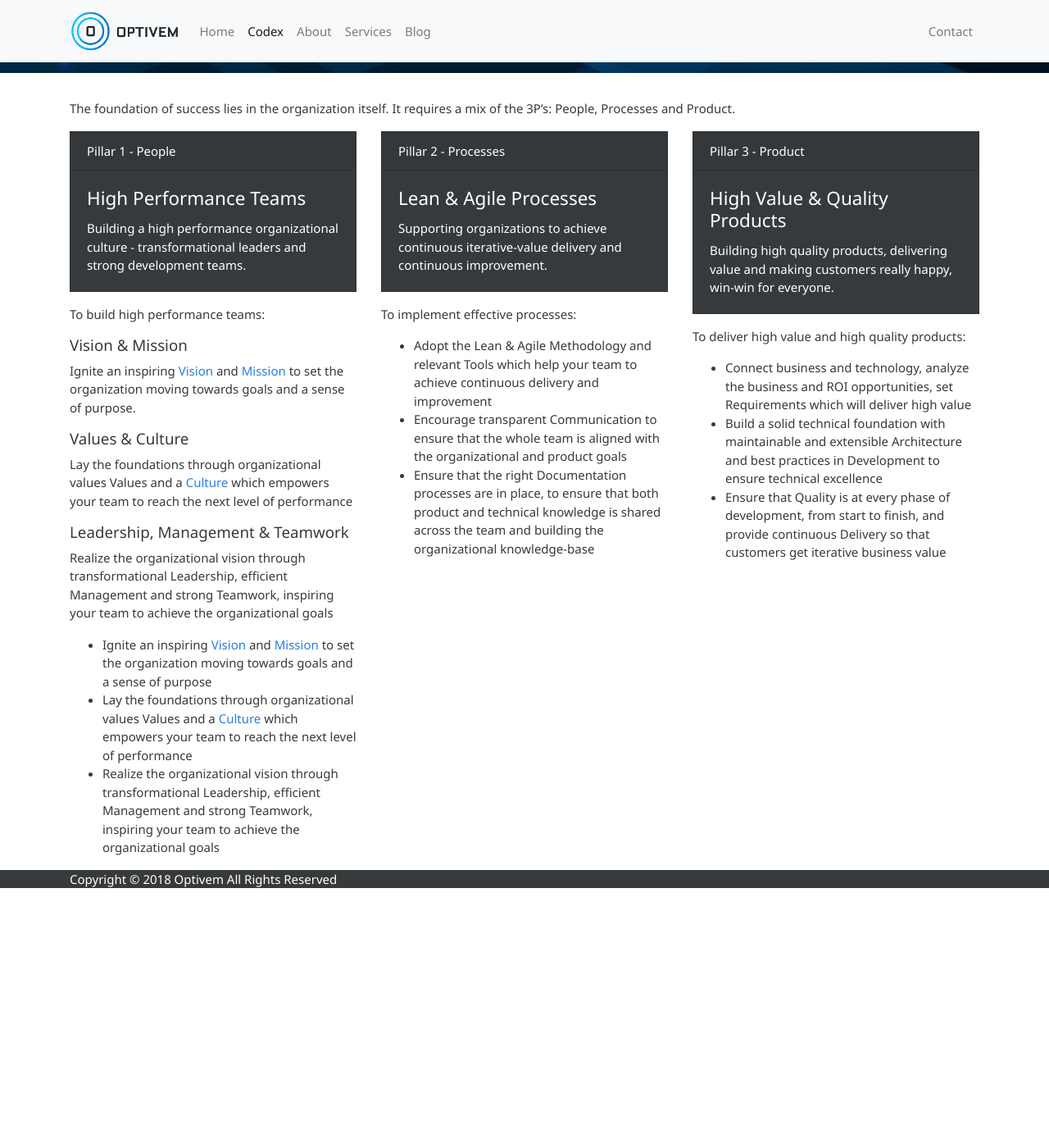
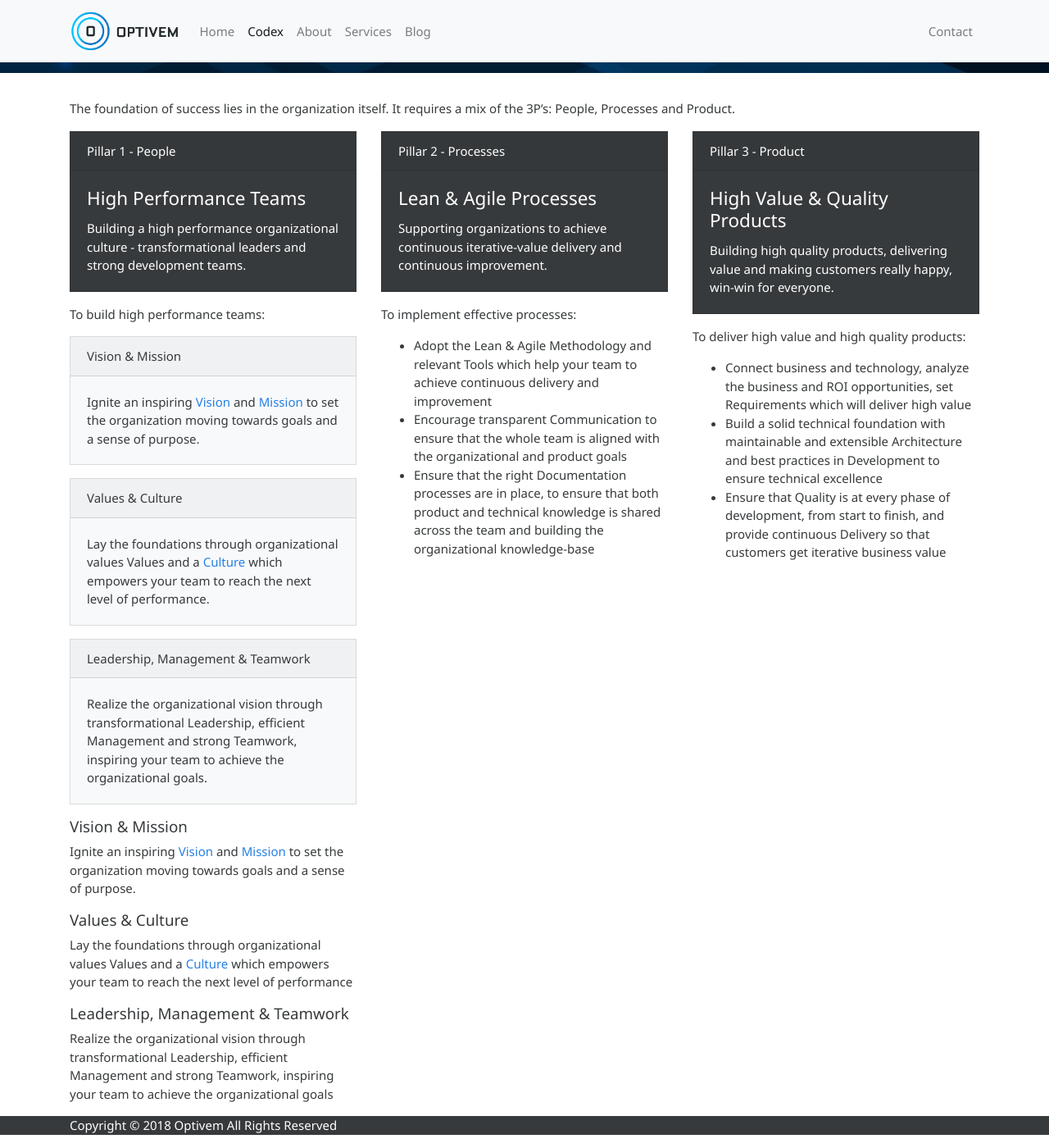
Before and after one commit to optivem/optivem.github.io, a Jekyll site: the page built from _pages/codex.md, in a window 1280 px wide and 1400 px high, scrolled down 256 px. Shown: the whole window at 82% size. Built offline with Jekyll 4.4.1, drawn with Linux system fonts in a browser that asks for light colours; before the commit the page ends 1355 px from its top, so only the background shows below that.

Commit message:
#10 Codex Page

```diff
--- a/_pages/codex.md
+++ b/_pages/codex.md
@@ -21,6 +21,33 @@ The foundation of success lies in the organization itself. It requires a mix of
 
 		<p>To build high performance teams:</p>
 
+
+		<div class="card bg-light mb-3">
+			<div class="card-header">Vision & Mission</div>
+			<div class="card-body">
+				<p class="card-text">Ignite an inspiring <a href="{{ site.url }}/codex/vision">Vision</a> and <a href="{{ site.url }}/codex/mission">Mission</a> to set the organization moving towards goals and a sense of purpose.</p>
+			</div>
+		</div>
+
+		<div class="card bg-light mb-3">
+			<div class="card-header">Values & Culture</div>
+			<div class="card-body">
+				<p class="card-text">Lay the foundations through organizational values Values and a <a href="{{ site.url }}/codex/culture">Culture</a> which empowers your team to reach the next level of performance.</p>
+			</div>
+		</div>
+
+		<div class="card bg-light mb-3">
+			<div class="card-header">Leadership, Management & Teamwork</div>
+			<div class="card-body">
+				<p class="card-text">Realize the organizational vision through transformational Leadership, efficient Management and strong Teamwork, inspiring your team to achieve the organizational goals.</p>
+			</div>
+		</div>
+
+
+
+
+
+
 		<h5>Vision & Mission</h5>
 
 		<p>Ignite an inspiring <a href="{{ site.url }}/codex/vision">Vision</a> and <a href="{{ site.url }}/codex/mission">Mission</a> to set the organization moving towards goals and a sense of purpose.</p>
@@ -33,11 +60,15 @@ The foundation of success lies in the organization itself. It requires a mix of
 
 		<p>Realize the organizational vision through transformational Leadership, efficient Management and strong Teamwork, inspiring your team to achieve the organizational goals</p>
 
+		<!--
+
 		<ul>
 			<li>Ignite an inspiring <a href="{{ site.url }}/codex/vision">Vision</a> and <a href="{{ site.url }}/codex/mission">Mission</a> to set the organization moving towards goals and a sense of purpose</li>
 			<li>Lay the foundations through organizational values Values and a <a href="{{ site.url }}/codex/culture">Culture</a> which empowers your team to reach the next level of performance</li>
 			<li>Realize the organizational vision through transformational Leadership, efficient Management and strong Teamwork, inspiring your team to achieve the organizational goals</li>
 		</ul>
+
+		-->
 
 	</div>
 
```
